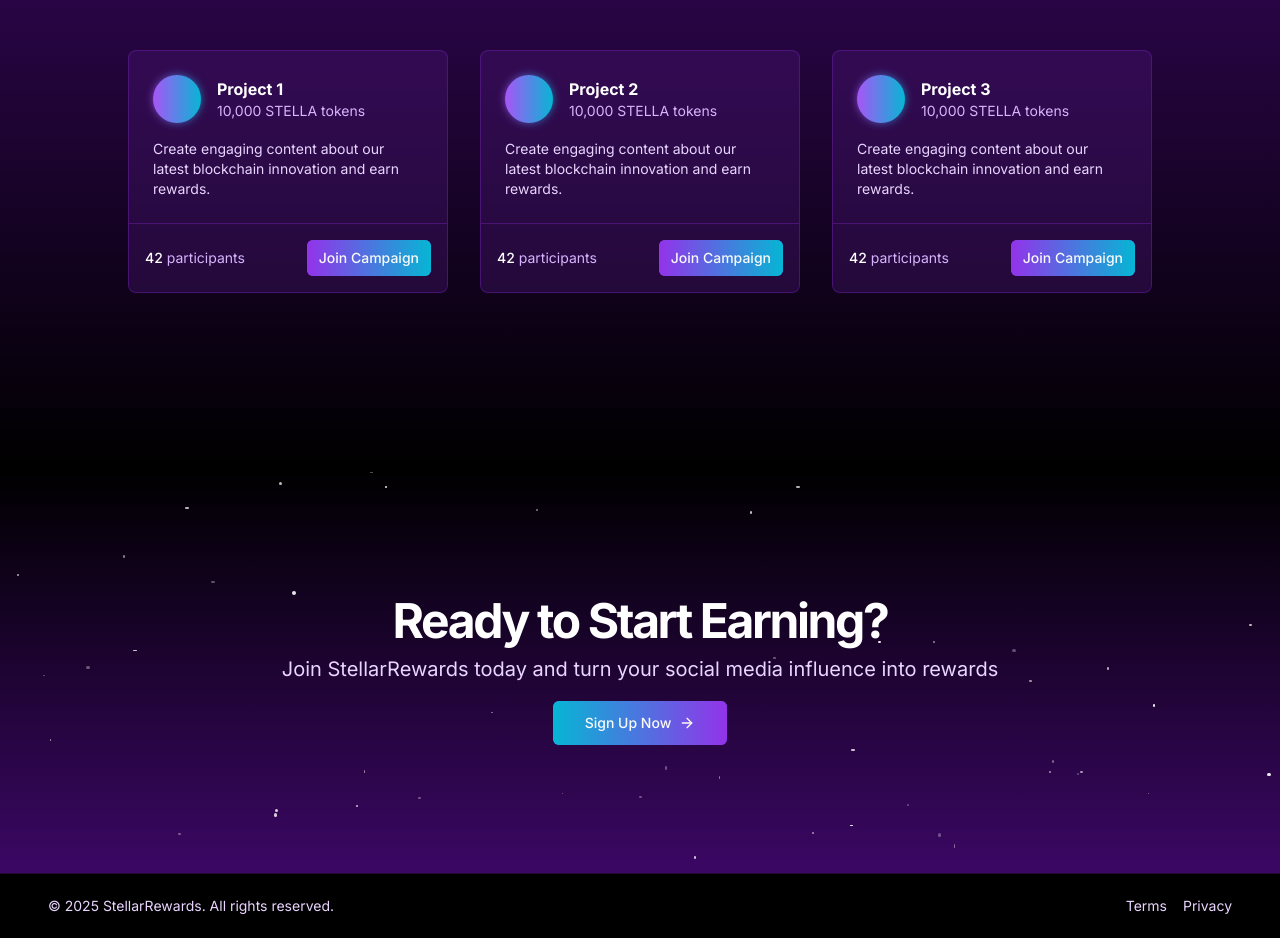
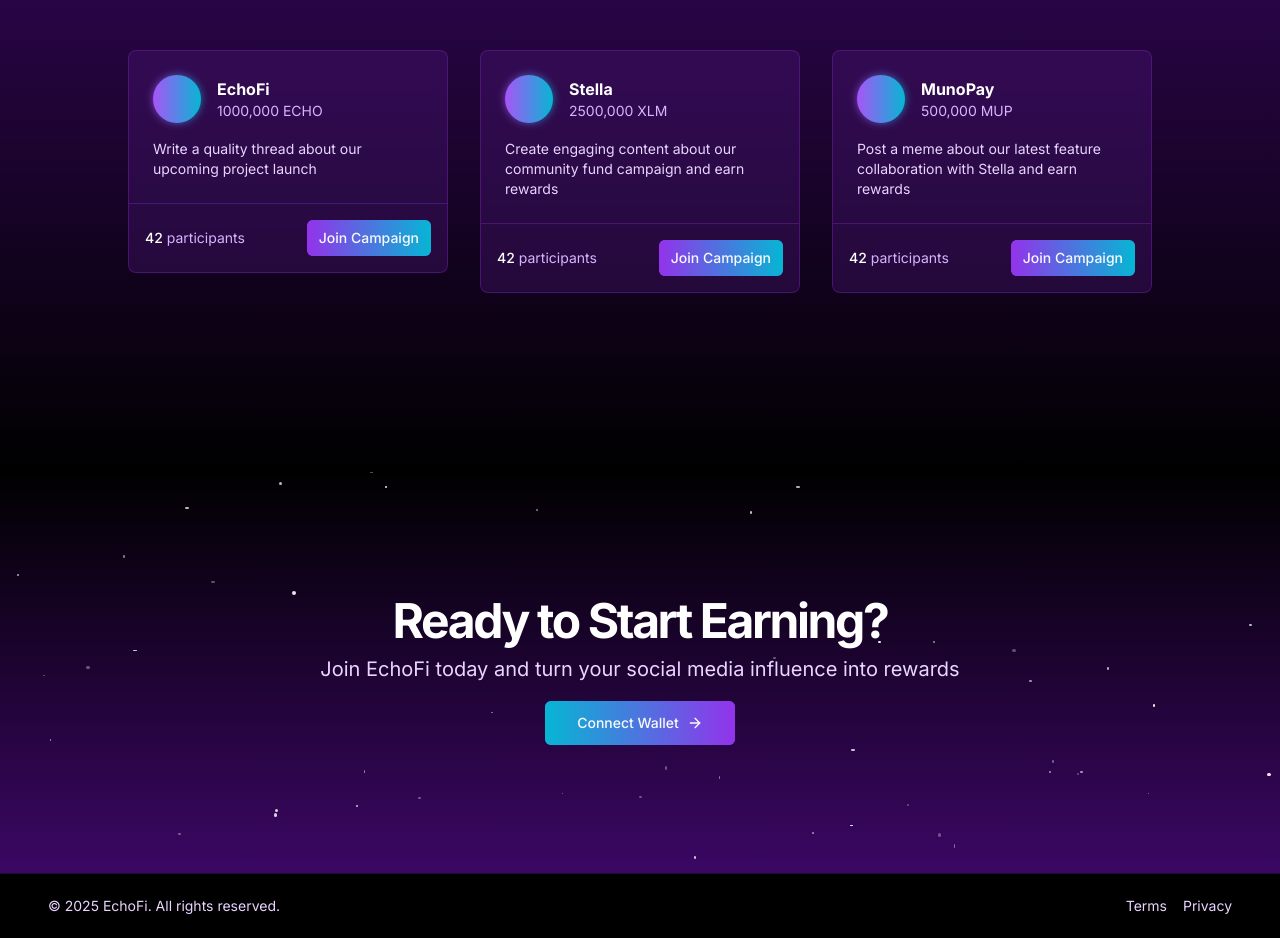
Before and after one commit to thestatisticia/EchoFi, a Next.js app: page / in a window 1280 px wide. Shown: the part 2140-3078 px from the top of the page. Built offline with nearby package versions, Linux system fonts and the light colour scheme.

Commit message:
edited active campaigns

```diff
--- a/app/page.tsx
+++ b/app/page.tsx
@@ -295,8 +295,24 @@ export default function LandingPage() {
               </div>
             </AnimatedSection>
             <div className="mx-auto grid max-w-5xl grid-cols-1 gap-8 py-12 md:grid-cols-3">
-              {[1, 2, 3].map((i) => (
-                <AnimatedSection key={i} delay={i * 0.2}>
+              {[{
+                name:"EchoFi",
+                token:"1000,000 ECHO",
+                description:"Write a quality thread about our upcoming project launch"
+              },{
+                name:"Stella",
+                token:"2500,000 XLM",
+                description:"Create engaging content about our community fund campaign and earn rewards"
+              },{
+                name:"MunoPay",
+                token:"500,000 MUP",
+                description:"Post a meme about our latest feature collaboration with Stella and earn rewards"
+              }].map((i,index) => (
+
+
+
+
+                <AnimatedSection key={index} delay={index * 0.2}>
                   <motion.div
                     className="flex flex-col overflow-hidden rounded-lg border border-purple-800/50 bg-purple-900/30 backdrop-blur-sm"
                     whileHover={{
@@ -312,13 +328,13 @@ export default function LandingPage() {
                           <div className="h-12 w-12 rounded-full bg-gradient-to-r from-purple-500 to-cyan-500 relative" />
                         </div>
                         <div>
-                          <h3 className="font-bold text-white">Project {i}</h3>
-                          <p className="text-sm text-purple-300">10,000 STELLA tokens</p>
+                          <h3 className="font-bold text-white">{i.name}</h3>
+                          <p className="text-sm text-purple-300">{i.token}</p>
                         </div>
                       </div>
                       <div className="mt-4">
                         <p className="text-sm text-purple-200">
-                          Create engaging content about our latest blockchain innovation and earn rewards.
+                          {i.description}
                         </p>
                       </div>
                     </div>
@@ -367,7 +383,7 @@ export default function LandingPage() {
                     Ready to Start Earning?
                   </h2>
                   <p className="max-w-[900px] text-purple-200 md:text-xl/relaxed lg:text-base/relaxed xl:text-xl/relaxed">
-                    Join StellarRewards today and turn your social media influence into rewards
+                    Join EchoFi today and turn your social media influence into rewards
                   </p>
                 </div>
                 <motion.div
@@ -375,11 +391,11 @@ export default function LandingPage() {
                   whileHover={{ scale: 1.05 }}
                   transition={{ type: "spring", stiffness: 400, damping: 10 }}
                 >
-                  <Link href="/signup">
+                  <Link href="/">
                     <Button size="lg" className="relative overflow-hidden group">
                       <span className="absolute inset-0 bg-gradient-to-r from-cyan-500 to-purple-600 group-hover:from-cyan-400 group-hover:to-purple-500 transition-all duration-300"></span>
                       <span className="relative flex items-center">
-                        Sign Up Now
+                        Connect Wallet
                         <ArrowRight className="ml-2 h-4 w-4 transition-transform group-hover:translate-x-1" />
                       </span>
                     </Button>
@@ -392,7 +408,7 @@ export default function LandingPage() {
       </main>
       <footer className="w-full border-t border-purple-800/30 py-6 md:py-0 bg-black text-purple-200">
         <div className="container px-4 md:px-8 lg:px-12 flex flex-col items-center justify-between gap-4 md:h-16 md:flex-row">
-          <p className="text-sm">© 2025 StellarRewards. All rights reserved.</p>
+          <p className="text-sm">© 2025 EchoFi. All rights reserved.</p>
           <div className="flex items-center gap-4">
             <Link href="#" className="text-sm hover:text-white hover:underline underline-offset-4 transition-colors">
               Terms
```
Also changed, not shown: 1 other file (tests, documents, lock files or other folders).
